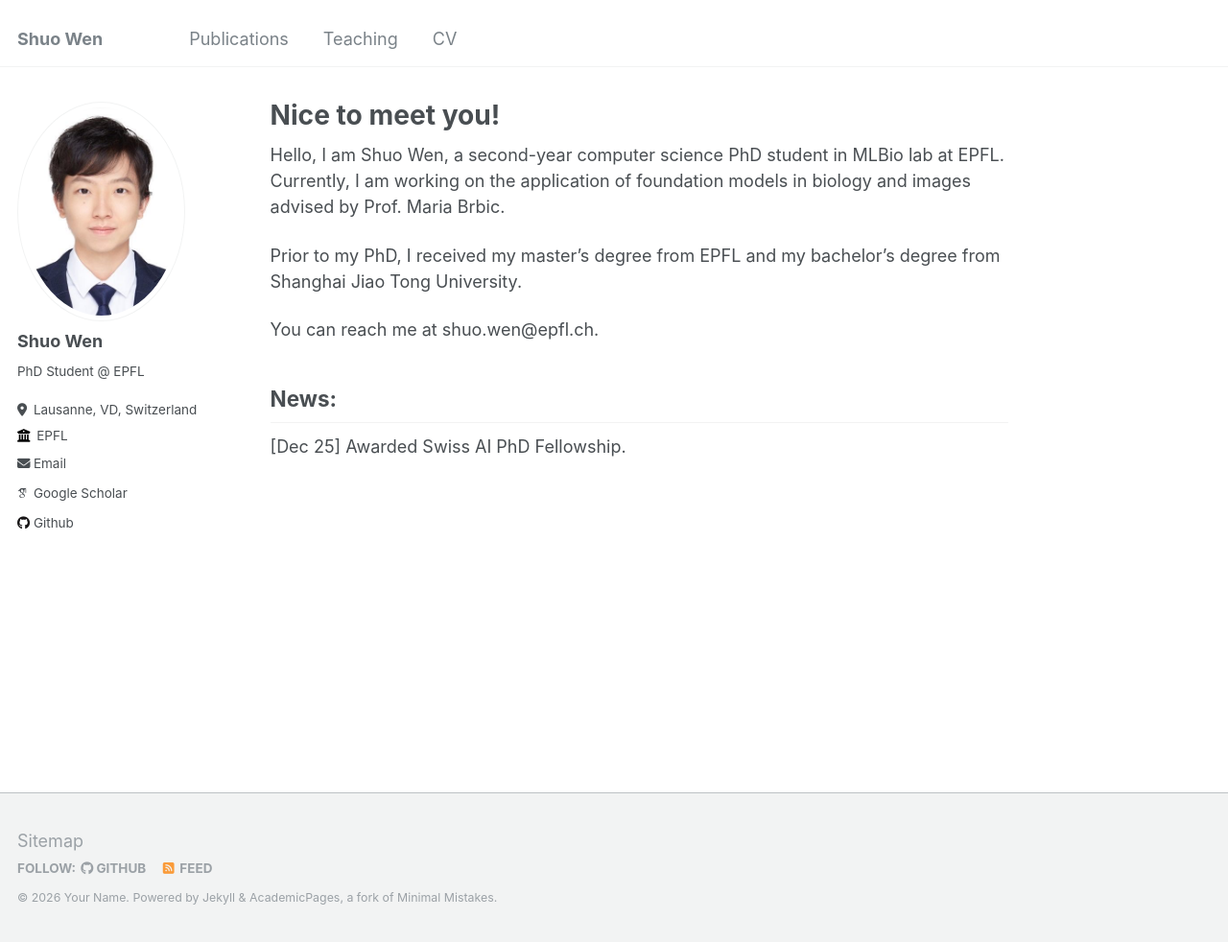
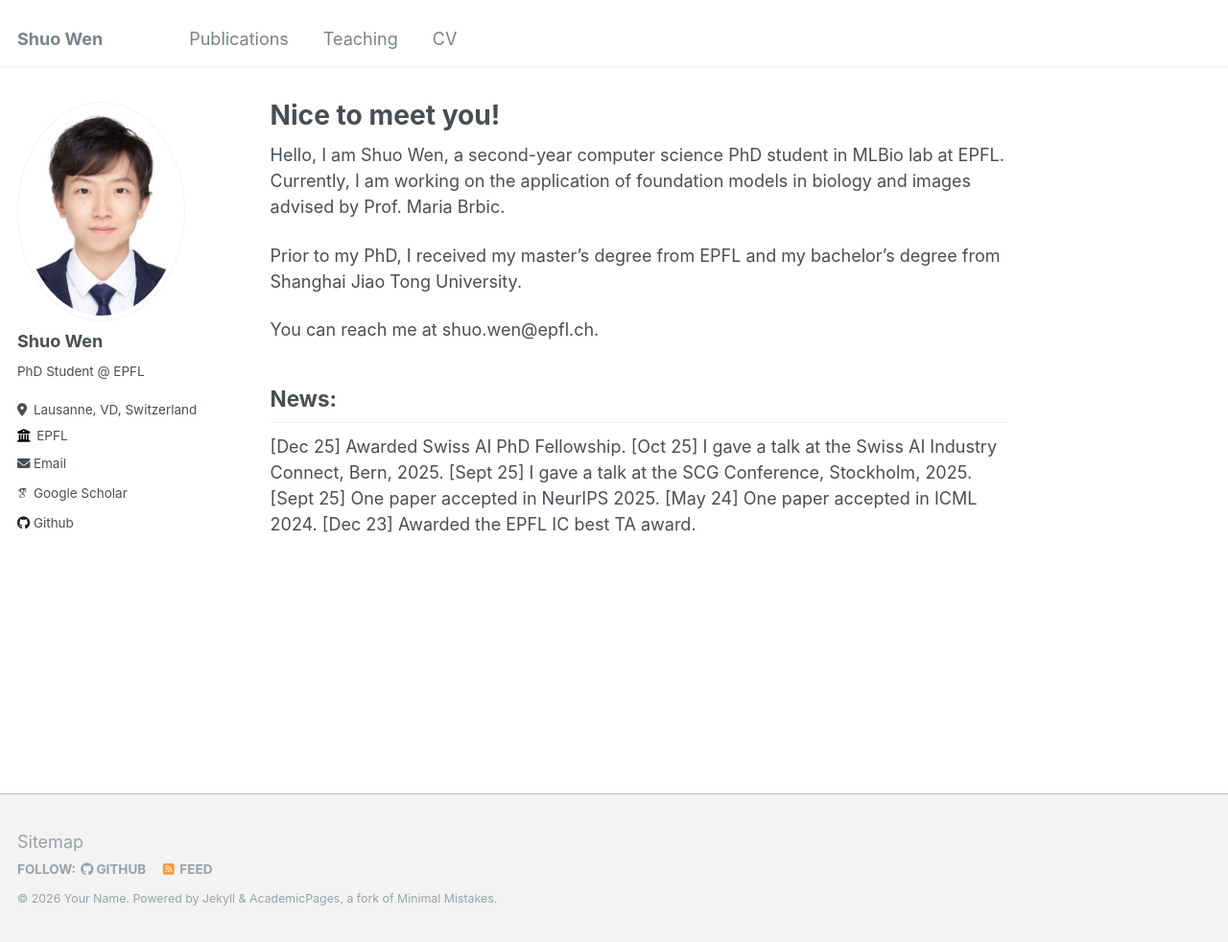
Before and after one commit to wenshuo128/wenshuo128.github.io, a Jekyll site: the page built from _pages/about.md, in a window 1280 px wide and 982 px high. Shown: the whole window at 96% size. Built offline with Jekyll 4.4.1, drawn with Linux system fonts in a browser that asks for light colours; some web fonts are replaced.

Commit message:
Update about.md

```diff
--- a/_pages/about.md
+++ b/_pages/about.md
@@ -15,4 +15,9 @@ You can reach me at shuo.wen@epfl.ch.
 
 ## News:
 
-[Dec 25]	Awarded Swiss AI PhD Fellowship.
+[Dec 25] Awarded Swiss AI PhD Fellowship.
+[Oct 25] I gave a talk at the Swiss AI Industry Connect, Bern, 2025.
+[Sept 25] I gave a talk at the SCG Conference, Stockholm, 2025.
+[Sept 25] One paper accepted in NeurIPS 2025.
+[May 24] One paper accepted in ICML 2024.
+[Dec 23] Awarded the EPFL IC best TA award.
```
